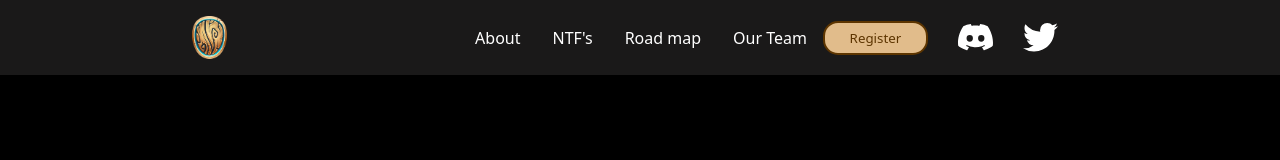
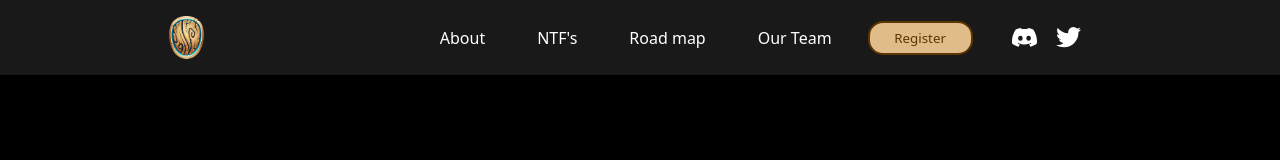
Before and after one commit to imsebarz/manikins, a React (Create React App) app: page / in a window 1280 px wide. Shown: the top 160 px of the page. Built offline with nearby package versions, Linux system fonts and the light colour scheme; no server answers.

Commit message:
socials and spacing

```diff
--- a/src/Components/Navbar.js
+++ b/src/Components/Navbar.js
@@ -27,6 +27,7 @@ const Navbar = () => {
             setLastScrollY(window.scrollY);
         }
     };
+
 
 
         if (typeof window !== 'undefined') {
--- a/src/Components/navbar.scss
+++ b/src/Components/navbar.scss
@@ -35,13 +35,15 @@ nav {
     box-sizing: border-box;
     li {
       list-style: none;
-      width: max-content;
+      min-width: 30px;
       transition: all 0.4s ease;
+      padding: 10px;
       box-sizing: border-box;
       a {
         text-decoration: none;
         color: white;
         // padding: 0 1rem;
+        min-width: fit-content;
         margin: 0 1rem;
         padding-bottom: 1.2rem;
       }
@@ -51,12 +53,12 @@ nav {
       font-weight: 500;
     }
     .socials {
-      width: 10rem;
+      width: 8rem;
       display: flex;
       justify-content: space-evenly;
       align-items: center;
       svg {
-        width: 35px;
+        width: 25px;
         height: auto;
         path {
           fill: white;
```
